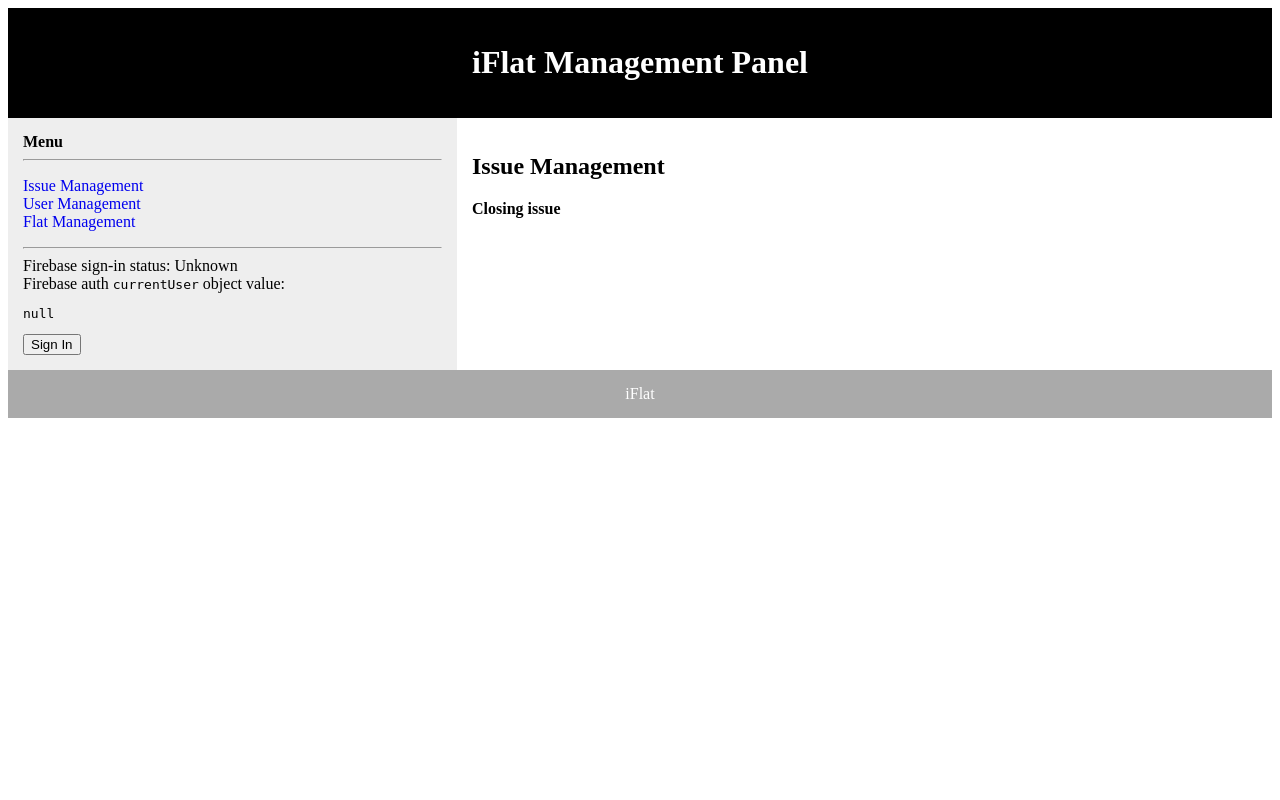
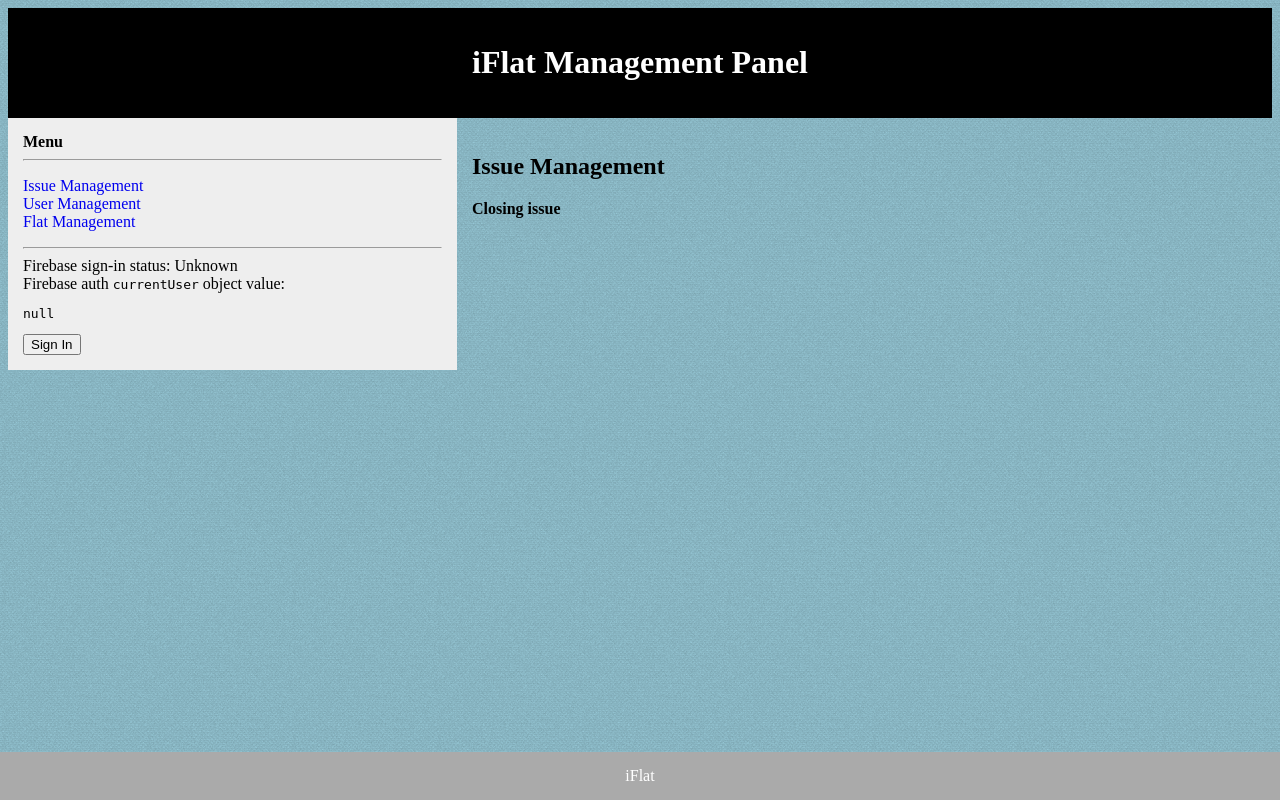
Before and after one commit to yilmazalican/team, a PHP site: page /main.html in a window 1280 px wide. Run offline with PHP 8.4, Linux system fonts and the light colour scheme; some libraries are stand-ins or nearby versions.

Commit message:
[UPDATE] [MINOR] managementPanel background fixed.

```diff
--- a/managementPanel/public/css/mainStyle.css
+++ b/managementPanel/public/css/mainStyle.css
@@ -1,3 +1,7 @@
+body {
+	background: url(../images/bg.png) repeat;
+
+}
 .flex-container {
     display: -webkit-flex;
     display: flex;
@@ -21,6 +25,10 @@ header {
 }
 footer {
   background: #aaa;color:white;
+  position: absolute;
+  left: 0;
+  right: 0;
+  bottom: 0;
 }
 .nav {
   background:#eee;
```
